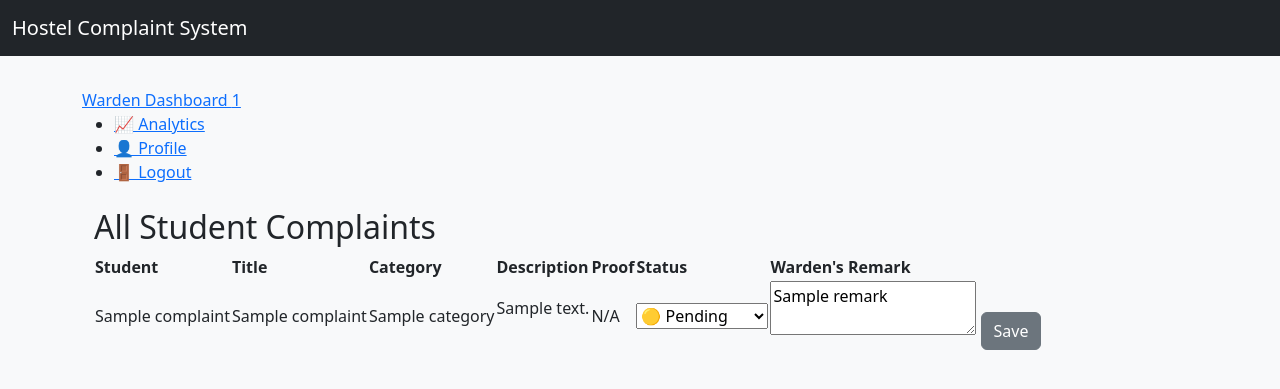
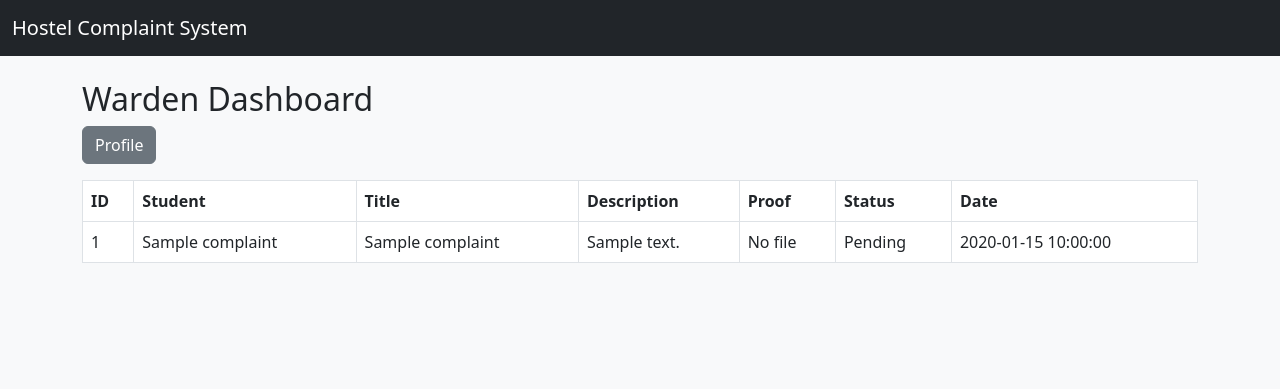
Before and after one commit to nikhilcollege91-netizen/hostel-complaint-system, a Flask app: template templates/warden_dashboard.html in a window 1280 px wide. Shown: the top 389 px of the page. Run offline with Flask 3, Linux system fonts and the light colour scheme; the template is opened without the code that fills it: most values are stand-ins (such as "Sample title", 1, 10 or a date in 2020).

Commit message:
Update warden_dashboard.html

```diff
--- a/templates/warden_dashboard.html
+++ b/templates/warden_dashboard.html
@@ -1,71 +1,30 @@
-{% extends "layout.html" %}
-{% block title %}Warden Dashboard{% endblock %}
+{% extends 'layout.html' %}
 {% block content %}
-<nav class="navbar">
-    <div class="nav-container">
-        <a class="nav-brand" href="{{ url_for('warden_dashboard') }}">
-            Warden Dashboard
-            {% if new_count > 0 %}
-                <span class="notification-badge">{{ new_count }}</span>
-            {% endif %}
-        </a>
-        <ul class="nav-links">
-            <li><a href="{{ url_for('warden_analytics') }}">📈 Analytics</a></li>
-            <li><a href="{{ url_for('warden_profile') }}">👤 Profile</a></li>
-            <li><a href="{{ url_for('logout') }}">🚪 Logout</a></li>
-        </ul>
+<h2>Warden Dashboard</h2>
+<div class="mb-3">
+  <a href="{{ url_for('warden_profile') }}" class="btn btn-secondary">Profile</a>
 </div>
-</nav>
 
-<div class="container">
-    <h2>All Student Complaints</h2>
-
-    <div class="table-responsive">
-        <table class="complaint-table">
-            <thead>
+<table class="table table-bordered">
   <tr>
-                    <th>Student</th>
-                    <th>Title</th>
-                    <th>Category</th>
-                    <th>Description</th>
-                    <th>Proof</th>
-                    <th>Status</th>
-                    <th>Warden's Remark</th>
+    <th>ID</th><th>Student</th><th>Title</th><th>Description</th><th>Proof</th><th>Status</th><th>Date</th>
   </tr>
-            </thead>
-            <tbody>
-                {% for complaint in complaints %}
-                    <tr class="anim-row">
-                        <td>{{ complaint.student_name }}</td>
-                        <td>{{ complaint.title }}</td>
-                        <td>{{ complaint.category }}</td>
-                        <td><p class="description-cell">{{ complaint.description }}</p></td>
+  {% for c in complaints %}
+  <tr>
+    <td>{{ c.id }}</td>
+    <td>{{ c.student_name }}</td>
+    <td>{{ c.title }}</td>
+    <td>{{ c.description }}</td>
     <td>
-                            {% if complaint.proof_file %}
-                                <a href="{{ url_for('uploaded_file', filename=complaint.proof_file) }}" target="_blank">View</a>
+      {% if c.proof_file %}
+        <a href="{{ url_for('uploaded_file', filename=c.proof_file) }}" target="_blank">View Proof</a>
       {% else %}
-                                N/A
+        No file
       {% endif %}
     </td>
-                        <td>
-                            <form action="{{ url_for('update_status', id=complaint.id) }}" method="POST">
-                                <select name="status" onchange="this.form.submit()">
-                                    <option value="Pending" {% if complaint.status == 'Pending' %}selected{% endif %}>🟡 Pending</option>
-                                    <option value="In Progress" {% if complaint.status == 'In Progress' %}selected{% endif %}>🟠 In Progress</option>
-                                    <option value="Resolved" {% if complaint.status == 'Resolved' %}selected{% endif %}>🟢 Resolved</option>
-                                </select>
-                            </form>
-                        </td>
-                        <td>
-                            <form action="{{ url_for('add_remark', id=complaint.id) }}" method="POST" class="remark-form">
-                                <textarea name="remark" rows="2" placeholder="Add a remark...">{{ complaint.remark or '' }}</textarea>
-                                <button type="submit" class="btn btn-secondary btn-small">Save</button>
-                            </form>
-                        </td>
+    <td>{{ c.status }}</td>
+    <td>{{ c.created_at }}</td>
   </tr>
   {% endfor %}
-            </tbody>
 </table>
-    </div>
-</div>
 {% endblock %}
```
Lines whose indentation alone changed are shown as unchanged.
